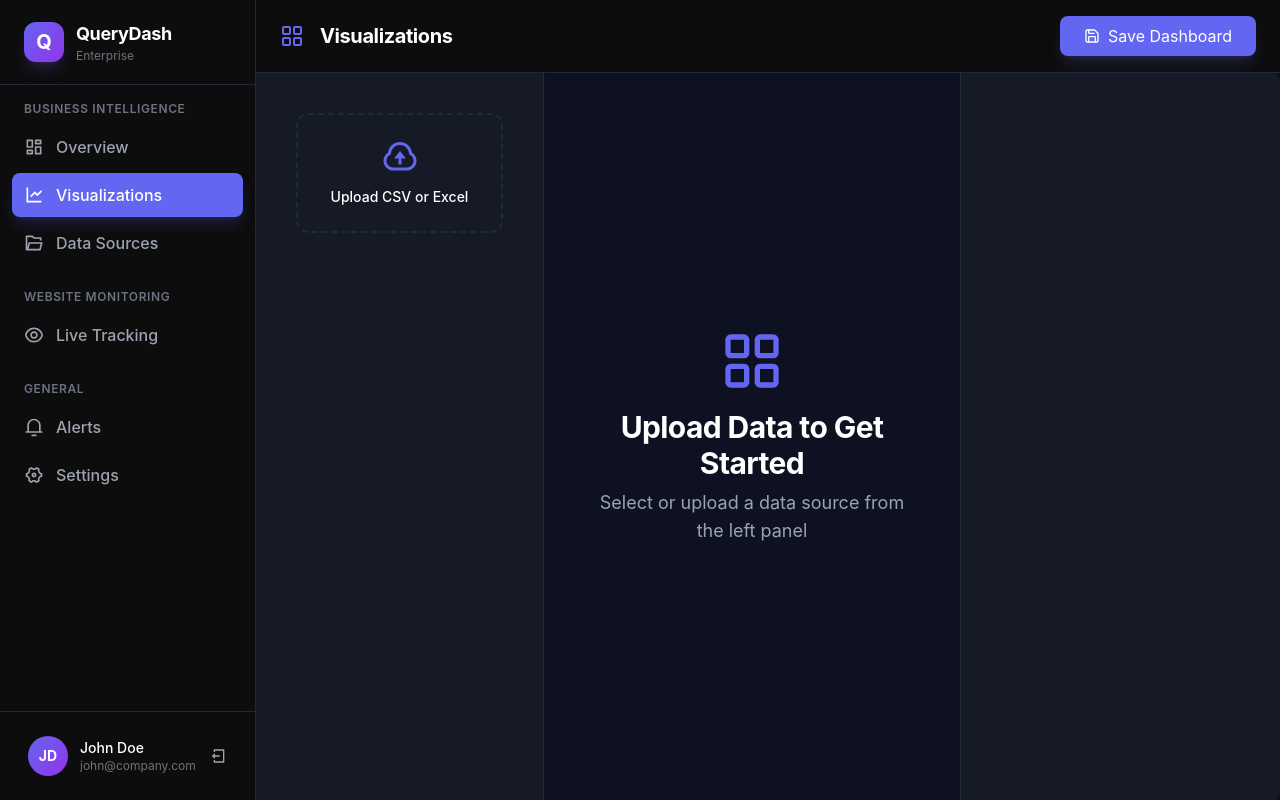
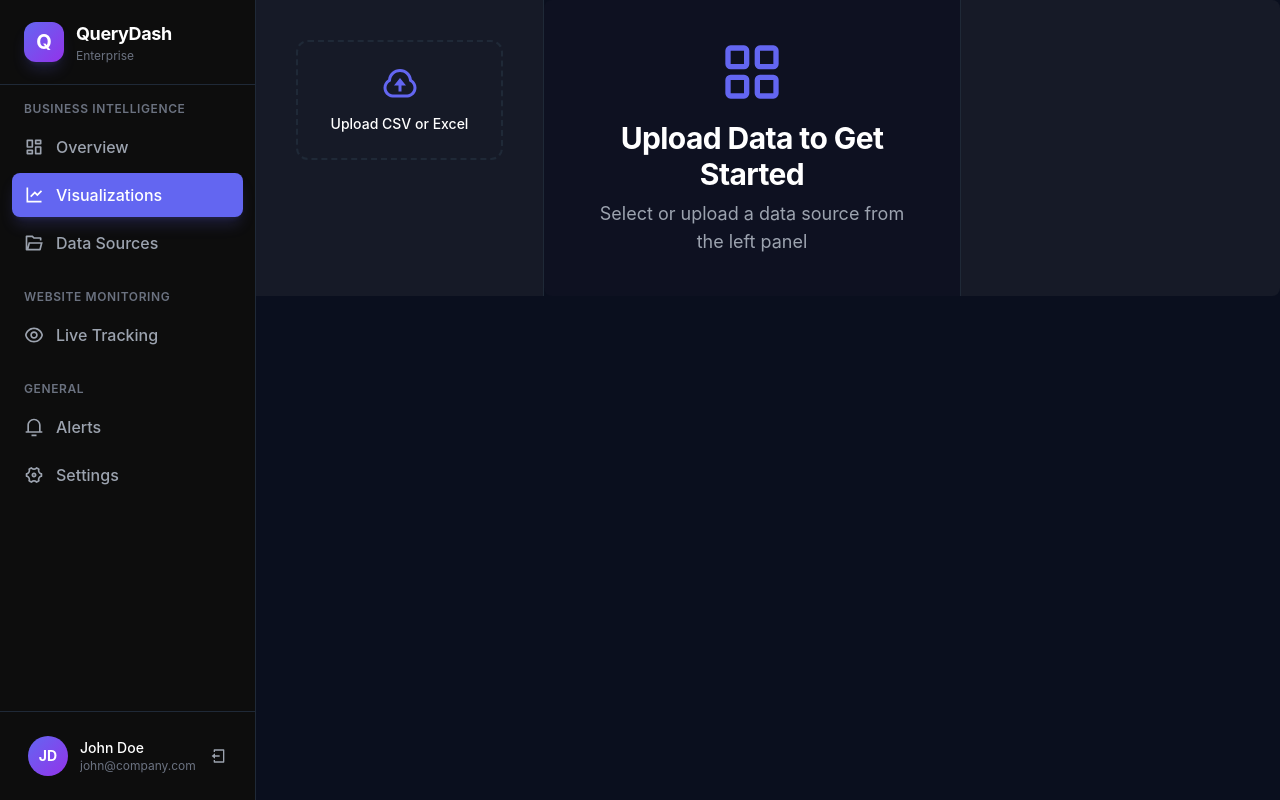
Before and after one commit to skillmates07-stack/querydash-frontend, a Next.js app: page /dashboard/visualizations in a window 1280 px wide. Built offline with nearby package versions, Linux system fonts and the light colour scheme.

Commit message:
Update page.tsx

```diff
--- a/src/app/dashboard/visualizations/page.tsx
+++ b/src/app/dashboard/visualizations/page.tsx
@@ -30,7 +30,6 @@ function getCategoryOptions(dataSource?: DataSource | null) {
 }
 
 type Row = Record<string, any>;
-
 interface Filters {
   search?: string;
   dateRange: { start: Date | null; end: Date | null };
@@ -39,14 +38,12 @@ interface Filters {
 
 function applyFilters(data: Row[], filters: Filters, columns: string[]): Row[] {
   let filtered = [...data];
-
   if (filters.search?.trim()) {
     const search = filters.search.trim().toLowerCase();
     filtered = filtered.filter(row =>
       columns.some(col => String(row[col] || '').toLowerCase().includes(search))
     );
   }
-
   if (filters.dateRange.start || filters.dateRange.end) {
     filtered = filtered.filter(row => {
       const dt = new Date(row['Sale_Date']);
@@ -55,47 +52,24 @@ function applyFilters(data: Row[], filters: Filters, columns: string[]): Row[] {
       return true;
     });
   }
-
   for (const [field, sels] of Object.entries(filters.categories)) {
     if (sels && sels.length > 0) {
       filtered = filtered.filter(row => sels.includes(String(row[field])));
     }
   }
-
   return filtered;
 }
 
 export default function VisualizationsPage() {
   const { activeDataSource, visualizations } = useVisualization();
   const { filters } = useFiltering();
+  const [drawerOpen, setDrawerOpen] = useState(false);
   const categoryOptions = getCategoryOptions(activeDataSource ?? undefined);
 
-  const [drawerOpen, setDrawerOpen] = useState(false);
-
   return (
-    <div className="h-screen flex flex-col bg-[#0a0f1e]">
-      {/* Top toolbar */}
-      <div className="flex items-center justify-between px-6 py-4 bg-[#0d0d0d] border-b border-gray-800">
-        <div className="flex items-center gap-4">
-          <LayoutGrid className="w-6 h-6 text-accent" />
-          <h1 className="text-xl font-bold text-white">Visualizations</h1>
-          {activeDataSource && (
-            <div className="hidden sm:flex items-center gap-2 px-3 py-1.5 rounded-lg bg-accent/10 border border-accent/20">
-              <span className="text-sm text-accent font-medium">{activeDataSource.name}</span>
-              <span className="text-xs text-gray-500">• {activeDataSource.rows} rows</span>
-            </div>
-          )}
-        </div>
-        <button className="px-6 py-2 rounded-lg bg-accent text-white hover:bg-accent/90 flex items-center gap-2 shadow-lg shadow-accent/20 transition">
-          <Save className="w-4 h-4" />
-          <span className="hidden sm:inline">Save Dashboard</span>
-        </button>
-      </div>
-
-      {/* Main container */}
-      <div className="flex overflow-hidden flex-1 min-h-0">
-        {/* Sidebar drawer */}
-        <aside className={`fixed top-0 left-0 bottom-0 w-72 bg-[#161a27] border-r border-gray-800 p-4 flex flex-col gap-8 transition-transform lg:transform-none lg:relative lg:translate-x-0 z-40 ${drawerOpen ? 'translate-x-0' : '-translate-x-full'}`}>
+    <div className="flex flex-1 min-h-0 overflow-hidden">
+      {/* Collapsible left drawer for upload/controls */}
+      <aside className={`fixed top-0 left-0 bottom-0 z-40 w-72 bg-[#161a27] border-r border-gray-800 p-4 flex flex-col gap-8 transition-transform lg:transform-none lg:relative lg:translate-x-0 ${drawerOpen ? "translate-x-0" : "-translate-x-full"}`}>
         <button
           aria-label="Close sidebar"
           onClick={() => setDrawerOpen(false)}
@@ -106,31 +80,26 @@ export default function VisualizationsPage() {
         <DataSourceManager />
         {activeDataSource && <ChartTypeSelector />}
       </aside>
-
-        {/* Sidebar open button on small screens */}
+      {/* Sidebar open toggle */}
       {!drawerOpen && (
         <button
           aria-label="Open sidebar"
           onClick={() => setDrawerOpen(true)}
-            className="fixed top-20 left-4 p-3 rounded-full bg-accent text-white shadow-lg z-50 lg:hidden"
+          className="fixed top-24 left-4 p-3 rounded-full bg-accent text-white shadow-lg z-50 lg:hidden"
         >
           <SlidersHorizontal className="w-6 h-6" />
         </button>
       )}
 
-        {/* Workspace */}
+      {/* Main workspace */}
       <main className="flex-1 flex flex-col overflow-hidden min-w-0 bg-[#0e1121] p-4 rounded-l-lg">
-          {/* Filter bar: horiz scroll */}
+        {/* Filter bar */}
         {activeDataSource && (
           <div className="flex gap-4 overflow-x-auto p-3 border-b border-accent/20 bg-[#181c29] min-h-[5rem] items-center">
-              <FilteringPanel
-                columns={activeDataSource.columns}
-                categoryOptions={categoryOptions}
-              />
+            <FilteringPanel columns={activeDataSource.columns} categoryOptions={categoryOptions} />
           </div>
         )}
-
-          {/* Visualizations grid */}
+        {/* Visualization canvas */}
         <section className="flex-1 overflow-auto p-2">
           {!activeDataSource ? (
             <div className="flex flex-col items-center justify-center h-full text-center max-w-md mx-auto p-4 text-white">
@@ -157,11 +126,10 @@ export default function VisualizationsPage() {
         </section>
       </main>
 
-        {/* Right side config panel */}
+      {/* Config panel (desktop only) */}
       <aside className="hidden xl:flex flex-col bg-[#161a27] border-l border-gray-800 p-4 w-80 shrink-0 rounded-r-lg overflow-auto">
         <ConfigurationPanel />
       </aside>
     </div>
-    </div>
   );
 }
```
Lines whose indentation alone changed are shown as unchanged.
